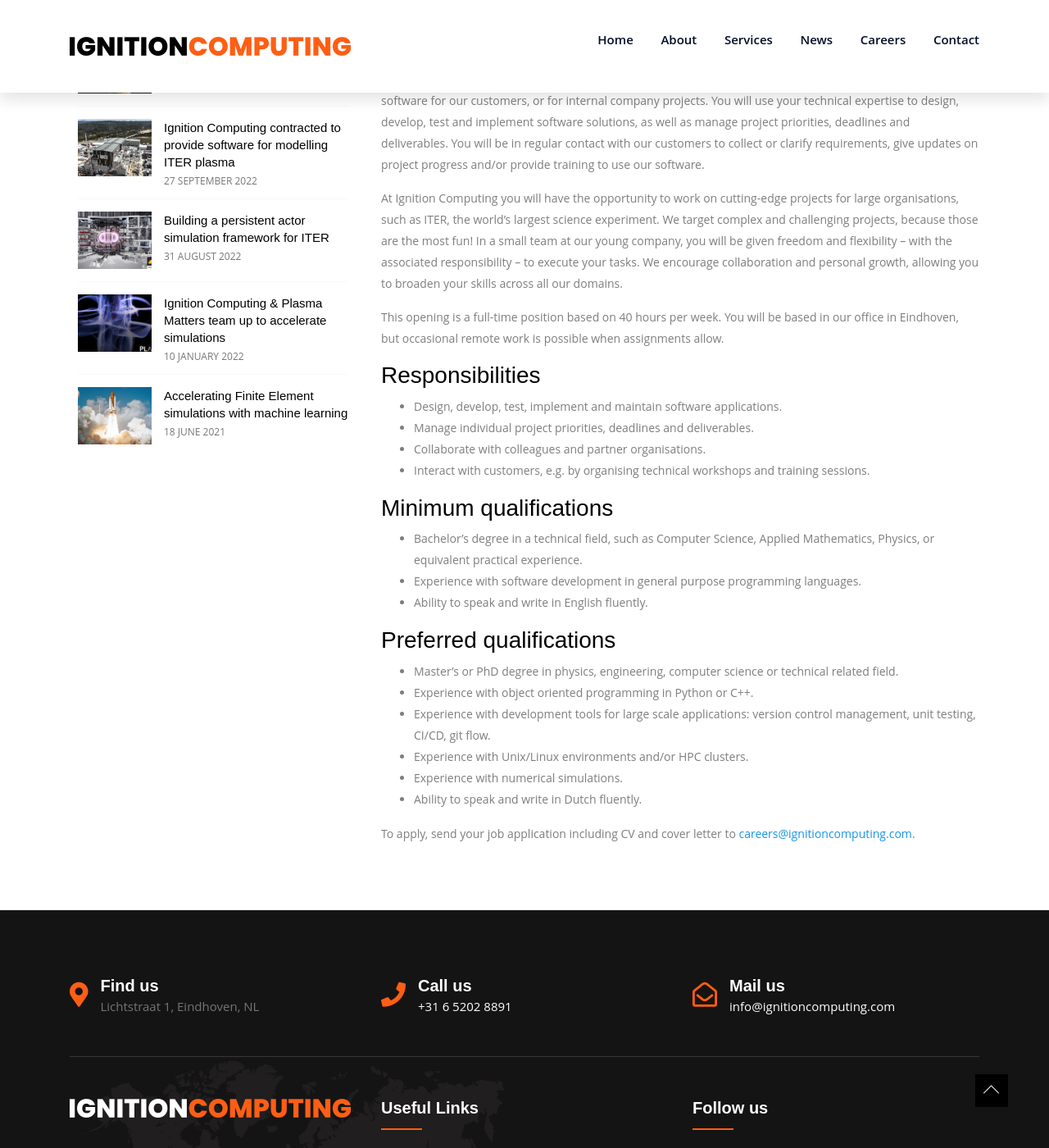
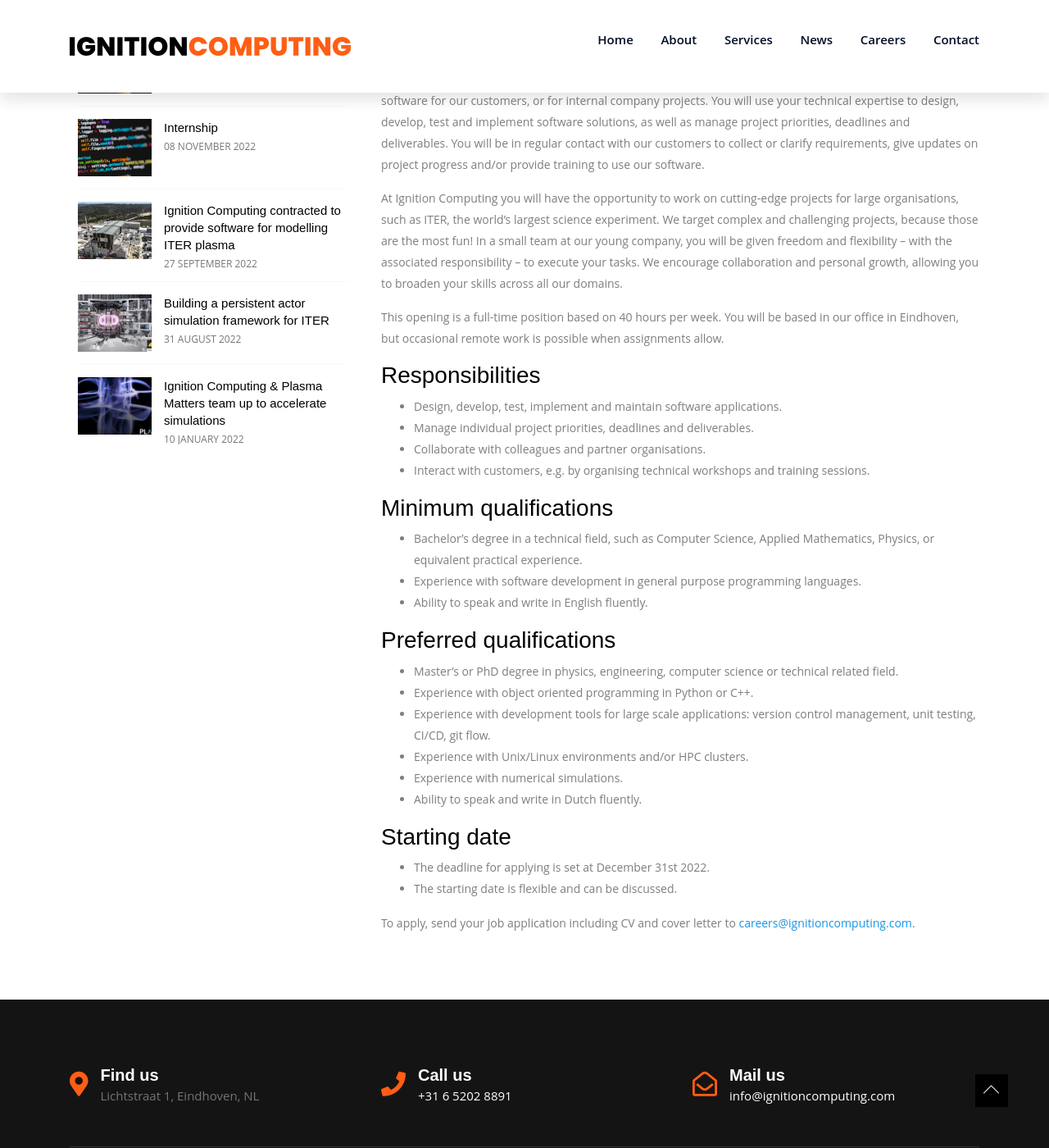
Before and after one commit to koenstrien/ignitioncomputing, a Jekyll site: the page built from _posts/careers/2022-11-08-Junior-Research-Software-Engineer.md, in a window 1280 px wide and 1400 px high, scrolled down 834 px. Shown: the whole window at 82% size. Built offline with Jekyll 4.4.1, drawn with Linux system fonts in a browser that asks for light colours.

Commit message:
new internship career post

```diff
--- a/_posts/careers/2022-11-08-Junior-Research-Software-Engineer.md
+++ b/_posts/careers/2022-11-08-Junior-Research-Software-Engineer.md
@@ -36,4 +36,9 @@
 - Experience with numerical simulations.
 - Ability to speak and write in Dutch fluently.
 
+### Starting date
+
+- The deadline for applying is set at December 31st 2022.
+- The starting date is flexible and can be discussed.
+
 To apply, send your job application including CV and cover letter to <careers@ignitioncomputing.com>.
```
Also changed, not shown: _posts/careers/2022-11-08-Internship.md (added, +31 -0 lines).
